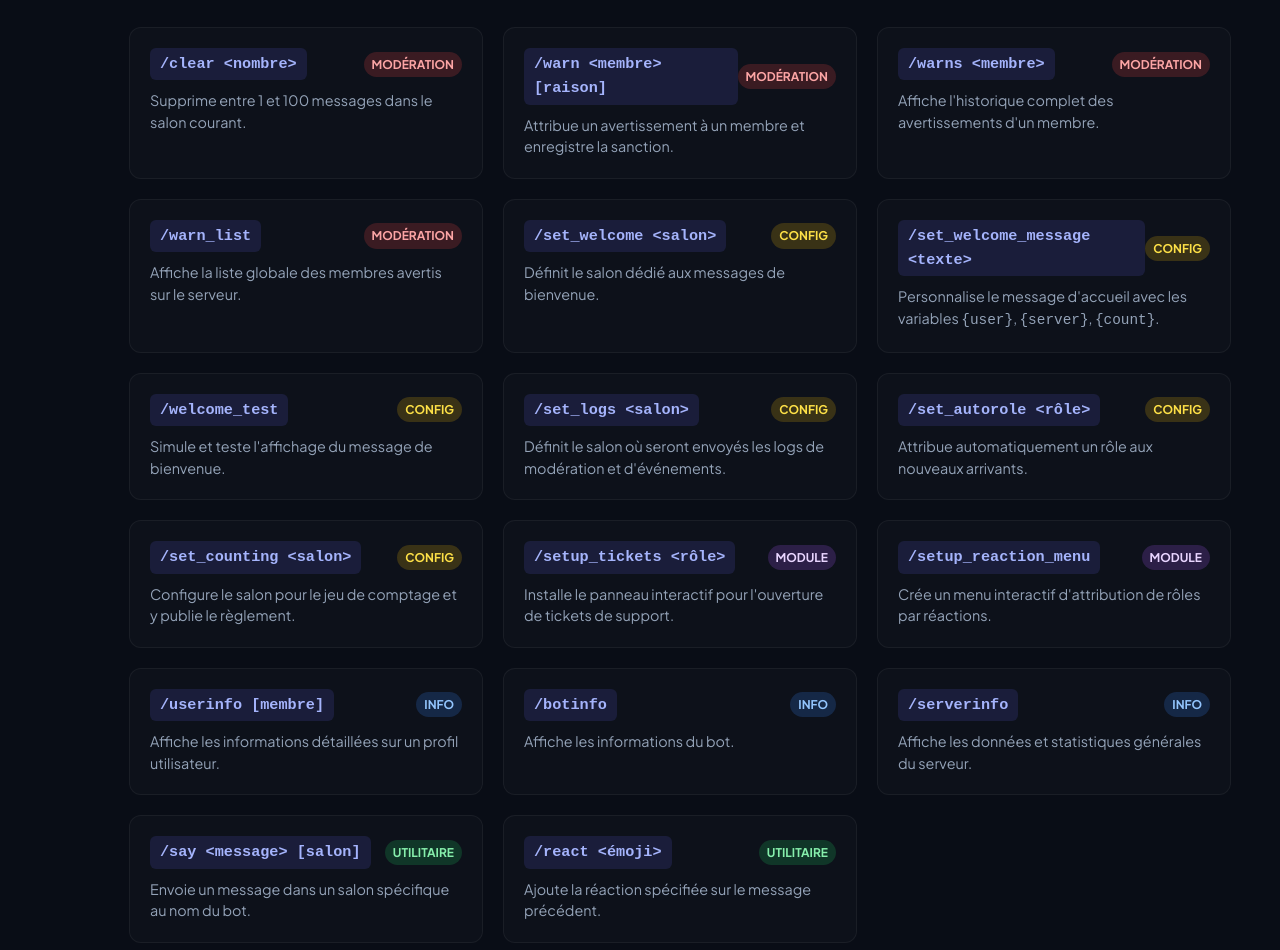
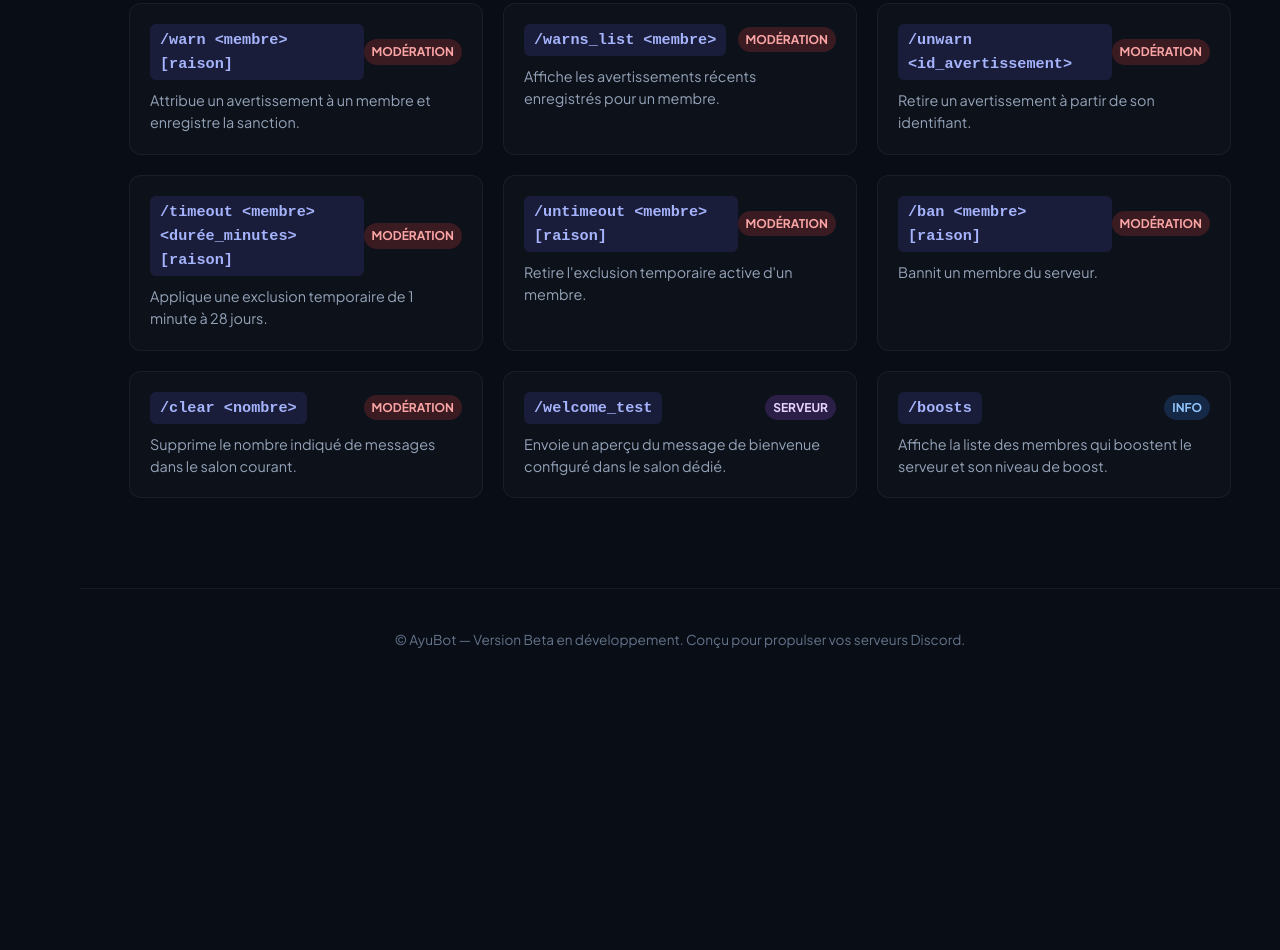
Before and after one commit to Ayuda56/ayubot-website, a plain HTML site: page index.html in a window 1280 px wide. Shown: the part 2010-2960 px from the top of the page. After the commit the page ends 2701 px from the top, so only its background shows below. Drawn offline with Linux system fonts and the light colour scheme.

Commit message:
Mettre à jour les commandes du site
Co-authored-by: Copilot <223556219+Copilot@users.noreply.github.com>

```diff
--- a/index.html
+++ b/index.html
@@ -78,7 +78,7 @@
                     <div class="card">
                         <div class="icon-wrapper">🛡️</div>
                         <h3>Modération Intelligente</h3>
-                        <p>Gestion précise des avertissements, expulsions et bannissements avec historique SQLite sécurisé.</p>
+                        <p>Gestion des avertissements, des bannissements et des exclusions temporaires avec historique sécurisé.</p>
                     </div>
 
                     <div class="card">
@@ -100,15 +100,15 @@
                     </div>
 
                     <div class="card">
-                        <div class="icon-wrapper">ℹ️</div>
-                        <h3>Profils & Serveur</h3>
-                        <p>Cartes d'informations dynamiques (<code>/userinfo</code>, <code>/serverinfo</code>) directement visibles par votre communauté.</p>
+                        <div class="icon-wrapper">💎</div>
+                        <h3>Suivi des boosts</h3>
+                        <p>Consultez les membres qui boostent votre serveur et sa progression avec la commande <code>/boosts</code>.</p>
                     </div>
 
                     <div class="card">
-                        <div class="icon-wrapper">📢</div>
-                        <h3>Interaction Rapide</h3>
-                        <p>Envoi de messages personnalisés (<code>/say</code>) et ajout de réactions d'une simple commande (<code>/react</code>).</p>
+                        <div class="icon-wrapper">👋</div>
+                        <h3>Messages de bienvenue</h3>
+                        <p>Prévisualisez le message d'accueil configuré sur votre serveur avec la commande <code>/welcome_test</code>.</p>
                     </div>
 
                     <div class="card">
@@ -130,14 +130,6 @@
                     <!-- MODÉRATION -->
                     <div class="command-card">
                         <div class="command-header">
-                            <code>/clear &lt;nombre&gt;</code>
-                            <span class="cmd-badge mod">Modération</span>
-                        </div>
-                        <p>Supprime entre 1 et 100 messages dans le salon courant.</p>
-                    </div>
-
-                    <div class="command-card">
-                        <div class="command-header">
                             <code>/warn &lt;membre&gt; [raison]</code>
                             <span class="cmd-badge mod">Modération</span>
                         </div>
@@ -146,125 +138,67 @@
 
                     <div class="command-card">
                         <div class="command-header">
-                            <code>/warns &lt;membre&gt;</code>
+                            <code>/warns_list &lt;membre&gt;</code>
                             <span class="cmd-badge mod">Modération</span>
                         </div>
-                        <p>Affiche l'historique complet des avertissements d'un membre.</p>
+                        <p>Affiche les avertissements récents enregistrés pour un membre.</p>
                     </div>
 
                     <div class="command-card">
                         <div class="command-header">
-                            <code>/warn_list</code>
+                            <code>/unwarn &lt;id_avertissement&gt;</code>
                             <span class="cmd-badge mod">Modération</span>
                         </div>
-                        <p>Affiche la liste globale des membres avertis sur le serveur.</p>
-                    </div>
-
-                    <!-- CONFIGURATION -->
-                    <div class="command-card">
-                        <div class="command-header">
-                            <code>/set_welcome &lt;salon&gt;</code>
-                            <span class="cmd-badge config">Config</span>
-                        </div>
-                        <p>Définit le salon dédié aux messages de bienvenue.</p>
+                        <p>Retire un avertissement à partir de son identifiant.</p>
                     </div>
 
                     <div class="command-card">
                         <div class="command-header">
-                            <code>/set_welcome_message &lt;texte&gt;</code>
-                            <span class="cmd-badge config">Config</span>
+                            <code>/timeout &lt;membre&gt; &lt;durée_minutes&gt; [raison]</code>
+                            <span class="cmd-badge mod">Modération</span>
                         </div>
-                        <p>Personnalise le message d'accueil avec les variables <code>{user}</code>, <code>{server}</code>, <code>{count}</code>.</p>
+                        <p>Applique une exclusion temporaire de 1 minute à 28 jours.</p>
                     </div>
 
                     <div class="command-card">
                         <div class="command-header">
-                            <code>/welcome_test</code>
-                            <span class="cmd-badge config">Config</span>
+                            <code>/untimeout &lt;membre&gt; [raison]</code>
+                            <span class="cmd-badge mod">Modération</span>
                         </div>
-                        <p>Simule et teste l'affichage du message de bienvenue.</p>
+                        <p>Retire l'exclusion temporaire active d'un membre.</p>
                     </div>
 
                     <div class="command-card">
                         <div class="command-header">
-                            <code>/set_logs &lt;salon&gt;</code>
-                            <span class="cmd-badge config">Config</span>
+                            <code>/ban &lt;membre&gt; [raison]</code>
+                            <span class="cmd-badge mod">Modération</span>
                         </div>
-                        <p>Définit le salon où seront envoyés les logs de modération et d'événements.</p>
+                        <p>Bannit un membre du serveur.</p>
                     </div>
 
                     <div class="command-card">
                         <div class="command-header">
-                            <code>/set_autorole &lt;rôle&gt;</code>
-                            <span class="cmd-badge config">Config</span>
+                            <code>/clear &lt;nombre&gt;</code>
+                            <span class="cmd-badge mod">Modération</span>
                         </div>
-                        <p>Attribue automatiquement un rôle aux nouveaux arrivants.</p>
+                        <p>Supprime le nombre indiqué de messages dans le salon courant.</p>
+                    </div>
+
+                    <!-- OUTILS SERVEUR -->
+                    <div class="command-card">
+                        <div class="command-header">
+                            <code>/welcome_test</code>
+                            <span class="cmd-badge feature">Serveur</span>
+                        </div>
+                        <p>Envoie un aperçu du message de bienvenue configuré dans le salon dédié.</p>
                     </div>
 
                     <div class="command-card">
                         <div class="command-header">
-                            <code>/set_counting &lt;salon&gt;</code>
-                            <span class="cmd-badge config">Config</span>
-                        </div>
-                        <p>Configure le salon pour le jeu de comptage et y publie le règlement.</p>
-                    </div>
-
-                    <!-- MODULES -->
-                    <div class="command-card">
-                        <div class="command-header">
-                            <code>/setup_tickets &lt;rôle&gt;</code>
-                            <span class="cmd-badge feature">Module</span>
-                        </div>
-                        <p>Installe le panneau interactif pour l'ouverture de tickets de support.</p>
-                    </div>
-
-                    <div class="command-card">
-                        <div class="command-header">
-                            <code>/setup_reaction_menu</code>
-                            <span class="cmd-badge feature">Module</span>
-                        </div>
-                        <p>Crée un menu interactif d'attribution de rôles par réactions.</p>
-                    </div>
-
-                    <!-- INFORMATION & UTILITAIRES -->
-                    <div class="command-card">
-                        <div class="command-header">
-                            <code>/userinfo [membre]</code>
+                            <code>/boosts</code>
                             <span class="cmd-badge info">Info</span>
                         </div>
-                        <p>Affiche les informations détaillées sur un profil utilisateur.</p>
-                    </div>
-
-                    <div class="command-card">
-                        <div class="command-header">
-                            <code>/botinfo</code>
-                            <span class="cmd-badge info">Info</span>
-                        </div>
-                        <p>Affiche les informations du bot.</p>
-                    </div>
-
-                    <div class="command-card">
-                        <div class="command-header">
-                            <code>/serverinfo</code>
-                            <span class="cmd-badge info">Info</span>
-                        </div>
-                        <p>Affiche les données et statistiques générales du serveur.</p>
-                    </div>
-
-                    <div class="command-card">
-                        <div class="command-header">
-                            <code>/say &lt;message&gt; [salon]</code>
-                            <span class="cmd-badge util">Utilitaire</span>
-                        </div>
-                        <p>Envoie un message dans un salon spécifique au nom du bot.</p>
-                    </div>
-
-                    <div class="command-card">
-                        <div class="command-header">
-                            <code>/react &lt;émoji&gt;</code>
-                            <span class="cmd-badge util">Utilitaire</span>
-                        </div>
-                        <p>Ajoute la réaction spécifiée sur le message précédent.</p>
+                        <p>Affiche la liste des membres qui boostent le serveur et son niveau de boost.</p>
                     </div>
 
                 </div>
```
